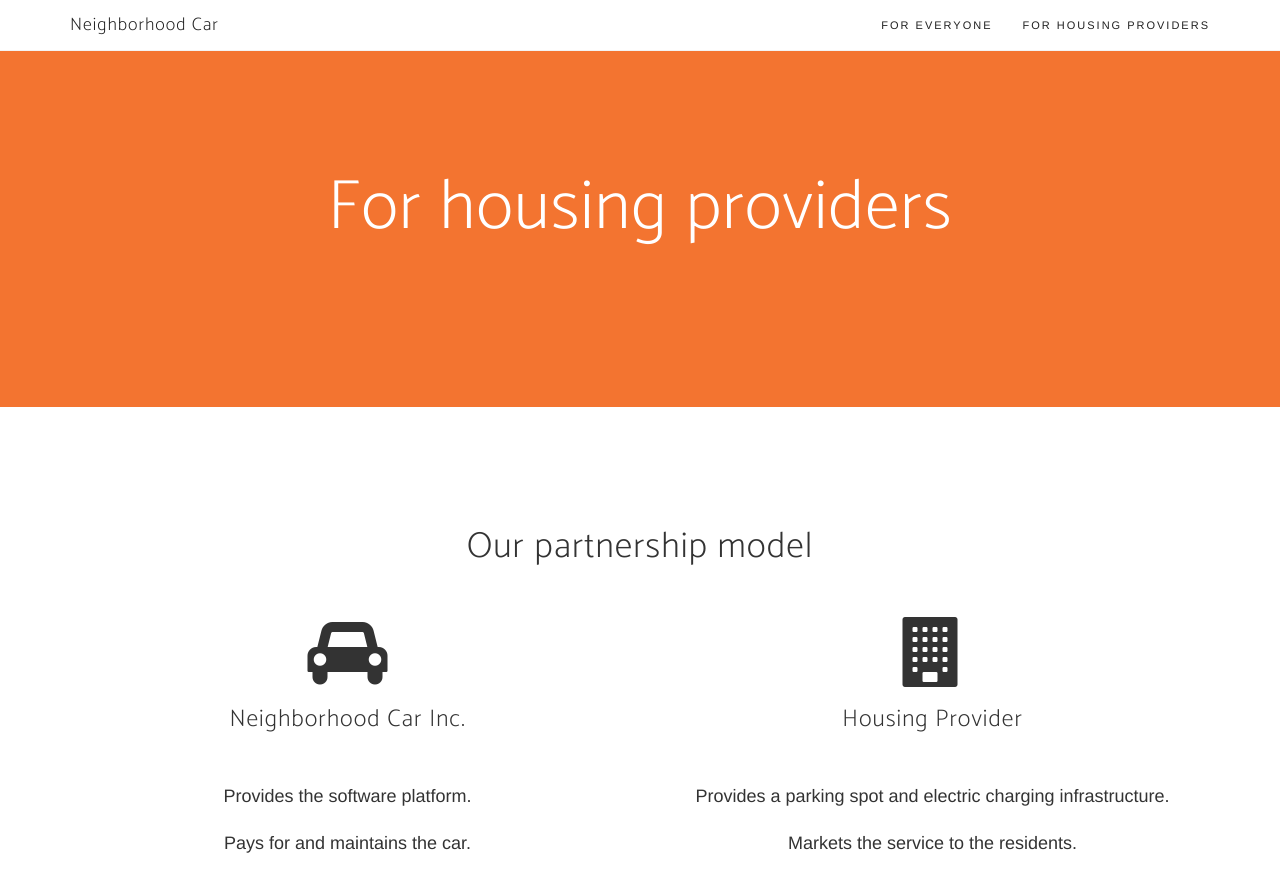
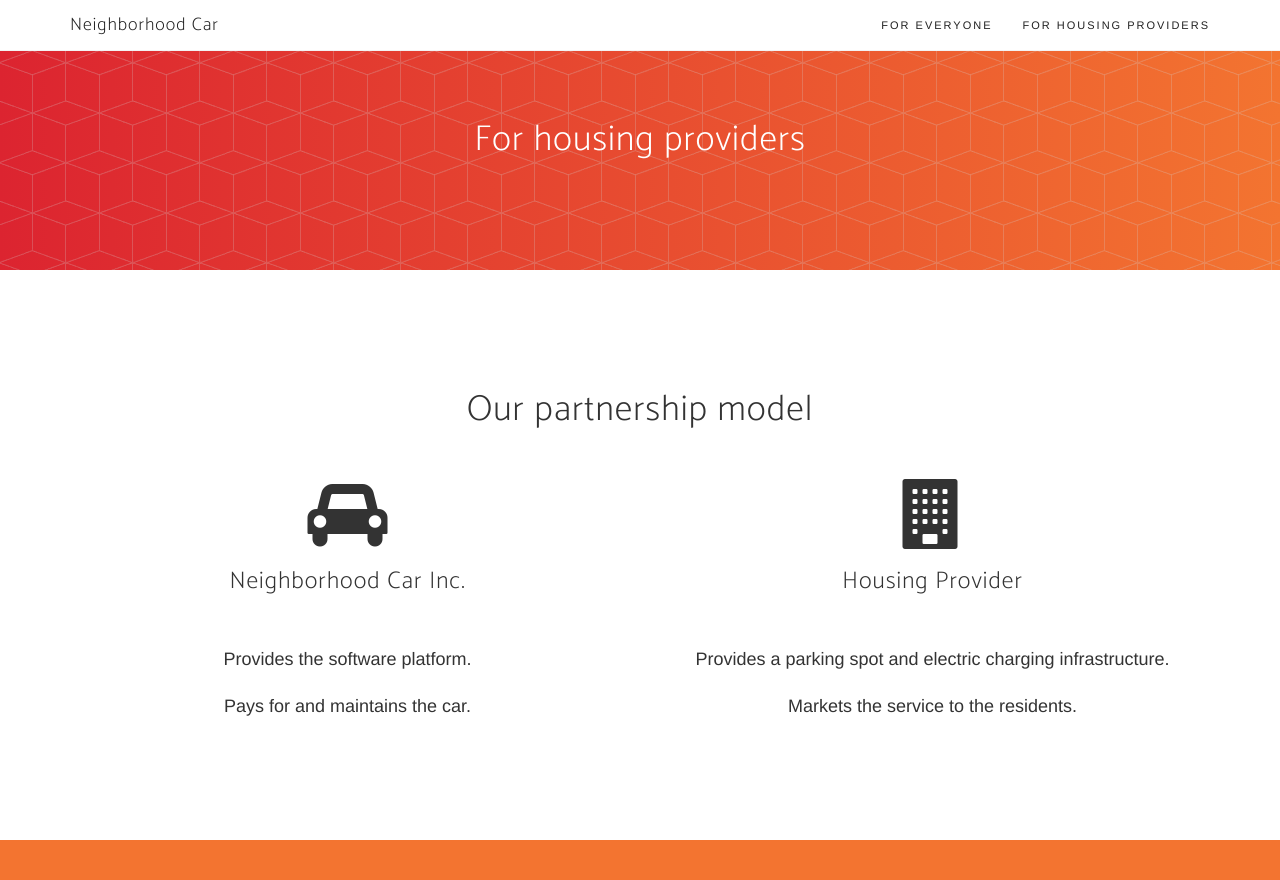
Before and after one commit to avaniyu/AaltoHedgehog, a website: page housing.html in a window 1280 px wide. Shown: the top 880 px of the page. Drawn offline with nearby package versions, Linux system fonts and the light colour scheme; a web font is replaced by a local one.

Commit message:
new background on housing page

```diff
--- a/css/new-age.css
+++ b/css/new-age.css
@@ -219,6 +219,19 @@
   header .header-content .header-content-inner h1 {
     font-size: 50px;
   }
+}
+section.providers {
+    position: relative;
+    width: 100%;
+    min-height: auto;
+    overflow-y: hidden;
+    background: url("../img/bg-pattern.png"), #7b4397;
+    /* fallback for old browsers */
+    background: url("../img/bg-pattern.png"), -webkit-linear-gradient(to left, #7b4397, #dc2430);
+    /* Chrome 10-25, Safari 5.1-6 */
+    background: url("../img/bg-pattern.png"), linear-gradient(to left, #f37430, #dc2430);
+    /* W3C, IE 10+/ Edge, Firefox 16+, Chrome 26+, Opera 12+, Safari 7+ */
+    color: white;
 }
 section {
   padding: 100px 0;
--- a/housing.html
+++ b/housing.html
@@ -97,13 +97,15 @@
         </div>
     </header>
  -->
-    <section id="download" class="download bg-primary text-center">
+
+    <section id="providers" class="providers bg-primary text-center">
         <div class="container">
             <div class="row">
                 <div class="col-md-8 col-md-offset-2">
                     <h1>For housing providers</h1>
                 </div>
             </div>
+
         </div>
     </section>
 
```
